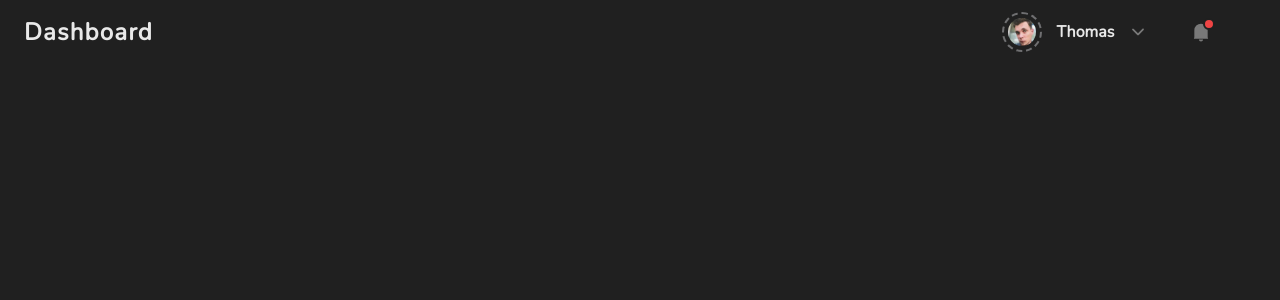
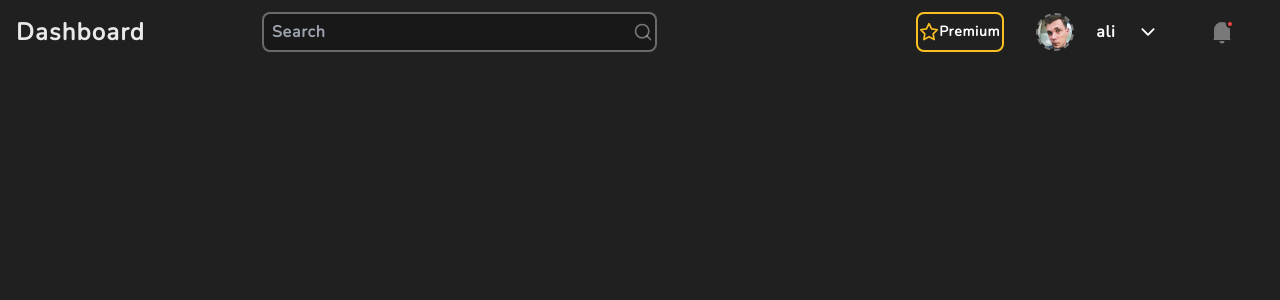
Before and after one commit to awindesign01/Dashboard-react.js, a React (Create React App) app in the folder app/: page / in a window 1280 px wide. Shown: the top 300 px of the page. Built offline with nearby package versions, Linux system fonts and the light colour scheme.

Commit message:
add header responsive
Signed-off-by: awindesign01 <awindesigngithub01@gmail.com>

```diff
--- a/app/src/App.js
+++ b/app/src/App.js
@@ -4,9 +4,9 @@ import Header from "./Common/Layout/Header/Header";
 import Sidebar from "./Common/Layout/Sidebar/Sidebar";
 
 function App(props) {
-	console.log(props);
+	// console.log(props);
 	return (
-		<section className="App">
+		<section className="App mx-auto w-95% lg:w-full">
 			<article className="w-full h-16">
 				<Header />
 			</article>
--- a/app/src/Common/Components/SMainHeader/SNotification.js
+++ b/app/src/Common/Components/SMainHeader/SNotification.js
@@ -1,32 +1,16 @@
-import { RiNotification4Fill } from "react-icons/ri";
-import { IoIosArrowDown } from "react-icons/io";
-import { FiMenu } from "react-icons/fi";
-// import { FiUser } from "react-icons/fi";
-import admin from "../../../Assets/image/userImage/84.jpg";
+import SNotificationLaptop from "./SNotificationLaptop";
+import SNotificationPhone from "./SNotificationPhone";
 
 const SNotification = () => {
 	return (
-		// header phone
-		<nav className="pr-1 w-full h-full flex justify-end items-center">
-			<button className=" hidden w-full lg:w-30% xl:w-1/4 h-90% lg:flex justify-around items-center">
-				<img
-					src={admin}
-					alt="admin"
-					className="p-1 h-10 w-10 text-white text-opacity-70 text-3xl border-2 border-dashed rounded-full border-opacity-40"
-				/>
-				<p className="text-white text-opacity-90 font-bold">Thomas</p>
-				<button>
-					<IoIosArrowDown className="text-white text-lg text-opacity-40" />
-				</button>
-			</button>
-			<nav className="w-2/5 md:w-1/6 h-90% flex justify-between lg:justify-center items-center">
-				<button className="h-full w-full flex justify-center items-center">
-					<RiNotification4Fill className="text-xl text-white text-opacity-40" />
-					<nav className="h-3 w-3 bg-red-500 rounded-full border-2 border-black-2 relative right-2 bottom-2"></nav>
-				</button>
-				<button className="h-full w-full lg:hidden flex justify-center items-center">
-					<FiMenu className="text-2xl text-white text-opacity-40" />
-				</button>
+		<nav className="w-2/3 h-full flex justify-end items-center md:justify-end">
+			{/* section notification for phone and tablet */}
+			<nav className="block lg:hidden w-auto h-auto ">
+				<SNotificationPhone />
+			</nav>
+			{/* section notification for laptop and desktop */}
+			<nav className="hidden w-full h-full lg:flex justify-end">
+				<SNotificationLaptop />
 			</nav>
 		</nav>
 	);
--- /dev/null
+++ b/app/src/Common/Components/SMainHeader/SNotificationLaptop.js
@@ -0,0 +1,28 @@
+import { RiNotification4Fill } from "react-icons/ri";
+import { HiMenuAlt3 } from "react-icons/hi";
+import { IoIosArrowDown } from "react-icons/io";
+import admin from "../../../Assets/image/userImage/84.jpg";
+import { FiStar } from "react-icons/fi";
+
+const SNotificationLaptop = () => {
+	return (
+		// section notification for tablet and desktop
+		<nav className="w-60% h-full flex justify-around items-center">
+			<button className="w-25% h-10 border-2 border-yellow-400 rounded-lg flex justify-center items-center">
+            <FiStar className="text-yellow-400 text-xl"/>
+            <p className="text-white text-sm font-bold tracking-wider">Premium</p>
+         </button>
+         <button className="p-1 w-1/2 h-full flex justify-evenly items-center">
+            <img src={admin} alt="admin" className="max-w-2/3 h-2/3 rounded-full border-2 border-dashed border-white border-opacity-40"/>
+            <p className="text-white font-bold tracking-wider">ali</p>
+            <IoIosArrowDown className="text-white text-xl"/>
+         </button>
+         <button className="w-1/5 h-full flex justify-center items-center">
+            <RiNotification4Fill className="text-2xl text-white text-opacity-40"/>
+            <nav className="h-2 w-2 bg-red-500 border-2 border-black-2 rounded-full relative right-2 bottom-2"></nav>
+         </button>
+		</nav>
+	);
+};
+
+export default SNotificationLaptop;
--- /dev/null
+++ b/app/src/Common/Components/SMainHeader/SNotificationPhone.js
@@ -0,0 +1,34 @@
+import { RiNotification4Fill } from "react-icons/ri";
+import { HiMenuAlt3 } from "react-icons/hi";
+import { IoIosArrowDown } from "react-icons/io";
+import admin from "../../../Assets/image/userImage/84.jpg";
+import { FiStar } from "react-icons/fi";
+
+const SNotificationPhone = () => {
+	return (
+		// section notification for phone and tablet
+		<nav className="lg:hidden w-full h-full flex justify-center items-center md:justify-end">
+			<nav className="w-full md:w-3/4 h-2/3 md:h-4/5 flex justify-end items-center">
+				<button className="hidden lg:block">
+					<FiStar className="text-yellow-400"/>
+					<p></p>
+				</button>
+				{/* section admin */}
+				<button className="border-2 border-dashed border-white border-opacity-40 rounded-full w-1/3 h-full md:h-11/12 md:w-30% grid place-items-center">
+					<img src={admin} alt="admin" className="w-4/5 h-90% md:w-90% md:h-full rounded-full" />
+				</button>
+				{/* section notification */}
+				<button className="w-1/3 h-full flex justify-center items-center ">
+					<RiNotification4Fill className="text-2xl text-white text-opacity-40" />
+					<nav className="h-2 w-2 bg-red-500 border-2 border-black-2 rounded-full relative right-2 bottom-2"></nav>
+				</button>
+				{/* hamburger menu */}
+				<button className="w-30% h-full grid place-items-center lg:hidden">
+					<HiMenuAlt3 className="text-3xl text-white text-opacity-40" />
+				</button>
+			</nav>
+		</nav>
+	);
+};
+
+export default SNotificationPhone;
--- a/app/src/Common/Components/SMainHeader/SSearchHeader.js
+++ b/app/src/Common/Components/SMainHeader/SSearchHeader.js
@@ -2,9 +2,15 @@ import { FiSearch } from "react-icons/fi";
 
 const SSearchHeader = () => {
 	return (
-		<nav className=" hidden w-55% h-10 bg-black-1 border-2 border-opacity-40 flex justify-between items-center rounded-lg">
-			{/* <input type="search" className="px-2 w-11/12 h-90% bg-transparent text-white font-bold tracking-wider" placeholder="Search"/>
-			<FiSearch className="w-10 text-xl text-white text-opacity-40"/> */}
+		<nav className="hidden w-1/2 h-full lg:grid lg:place-items-center">
+			<nav className="w-full lg:w-90% h-10 bg-black-1 border-2 border-opacity-40 flex justify-between items-center rounded-lg">
+				<input
+					type="search"
+					className="px-2 w-90% h-90% bg-transparent text-white font-bold tracking-wider"
+					placeholder="Search"
+				/>
+				<FiSearch className="w-6 text-xl text-white text-opacity-40" />
+			</nav>
 		</nav>
 	);
 };
--- a/app/src/Common/Layout/Header/Header.js
+++ b/app/src/Common/Layout/Header/Header.js
@@ -3,15 +3,15 @@ import SSearchHeader from "../../Components/SMainHeader/SSearchHeader";
 
 const Header = () => {
 	return (
-		<section className=" w-full h-16 flex justify-around">
-			<article className="pl-2 w-45% h-full grid place-items-center justify-start">
-				<h1 className="text-white text-opacity-90 font-bold text-2xl tracking-wider">Dashboard</h1>
+		<section className="container h-16 flex justify-around">
+			<article className="w-2/5 md:w-1/5 lg:w-15% h-full grid place-items-center justify-start ">
+				<h1 className="text-white text-opacity-90 font-bold text-xl md:text-2xl tracking-wider">Dashboard</h1>
 			</article>
-			<article className="w-1/2 h-full flex justify-end items-center">
+			<article className="w-60% md:w-4/5 h-full flex justify-end md:justify-end items-center">
+				<SSearchHeader />
 				<SNotification />
 			</article>
 			{/* <article className="w-5/6 h-full flex justify-between items-center">
-				<SSearchHeader />
 				<SNotification />
 			</article> */}
 		</section>
--- a/app/tailwind.config.js
+++ b/app/tailwind.config.js
@@ -4,6 +4,8 @@ module.exports = {
 	theme: {
 		extend: {
 			width: {
+				"15%": "15%",
+				"25%": "25%",
 				"30%": "30%",
 				"55%": "55%",
 				"60%": "60%",
@@ -11,6 +13,8 @@ module.exports = {
 				"68%": "68%",
 				"45%": "45%",
 				"90%": "90%",
+				"95%": "95%",
+				"98%": "98%",
 			},
 			height: {
 				"43rem": "43rem",
```
